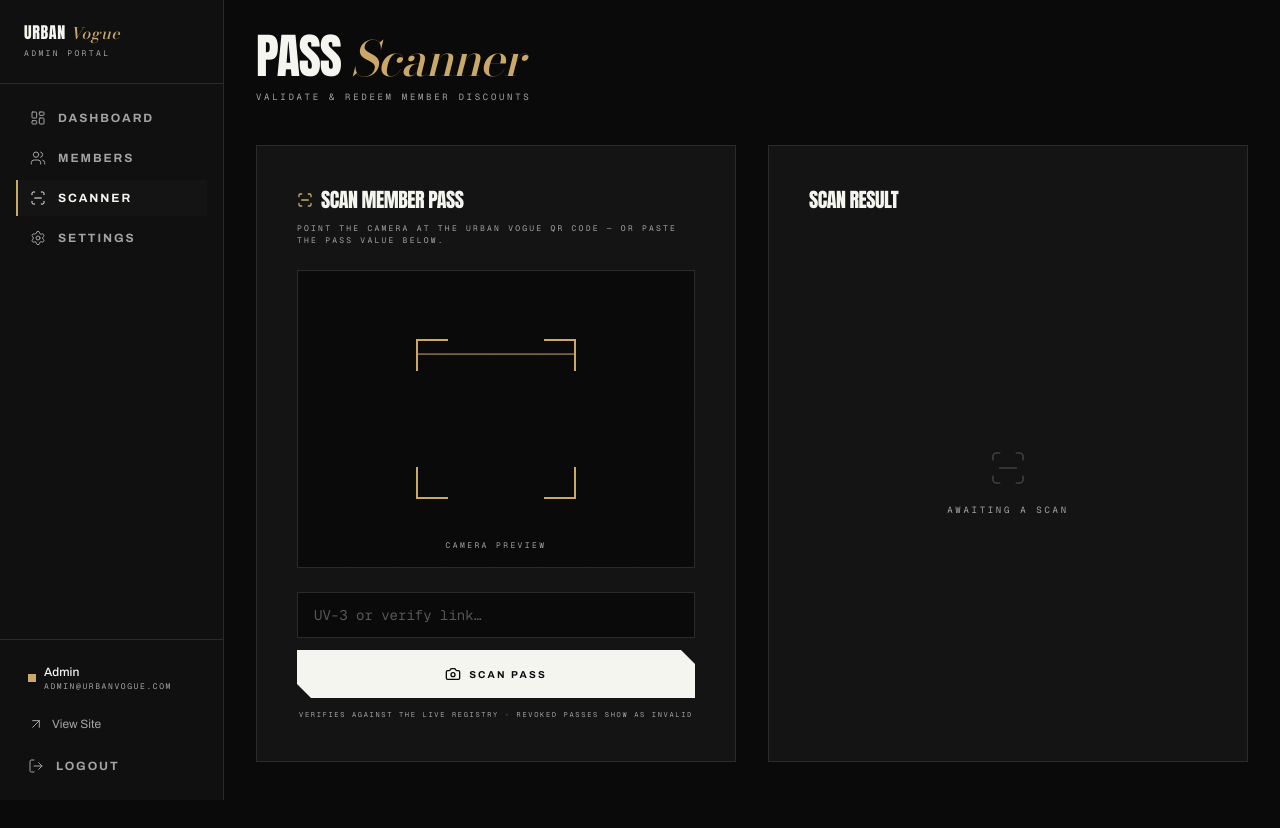
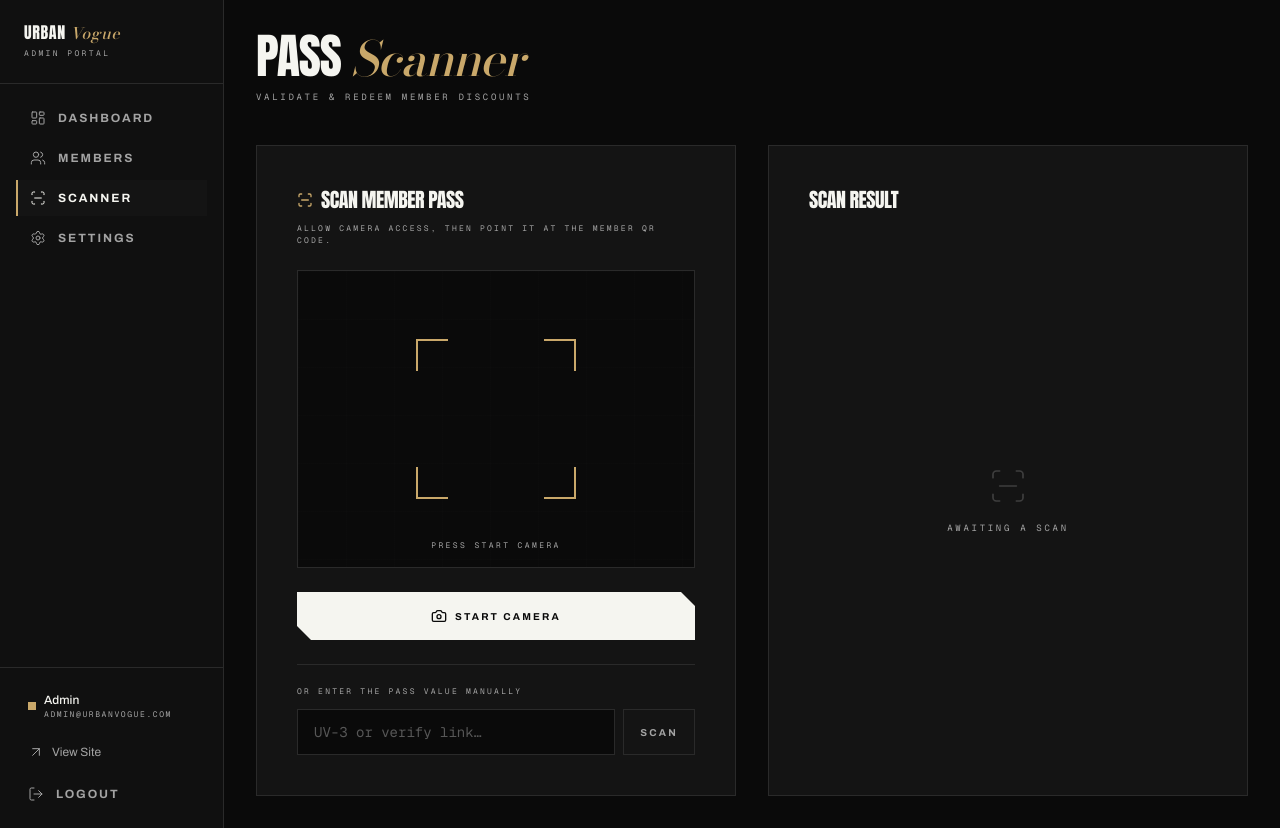
Before and after one commit to Anshukmt001/UrbanVogue, a Next.js app: page /admin/scanner in a window 1280 px wide. Before the commit the page ends 800 px from the top, so only its background shows below. Built offline with nearby package versions, Linux system fonts and the light colour scheme.

Commit message:
camera permissions

```diff
--- a/app/api/members/stats/route.ts
+++ b/app/api/members/stats/route.ts
@@ -5,8 +5,8 @@ import { Member, Settings } from "@/models";
 export const dynamic = "force-dynamic";
 
 const DEFAULT_LIMITS = {
-  earlyAccessLimit: 150,
-  tenPercentLimit: 100,
+  earlyAccessLimit: 100,
+  tenPercentLimit: 50,
   fivePercentLimit: 50,
 };
 
--- a/components/Footer.tsx
+++ b/components/Footer.tsx
@@ -2,7 +2,7 @@ import Link from "next/link";
 import { InstagramIcon } from "@/components/instagram-icon";
 
 const LINKS = [
-  { label: "Instagram", href: "https://instagram.com/urban_vogue_kct", external: true },
+  { label: "Instagram", href: "https://www.instagram.com/urban_vouge_kct", external: true },
   { label: "Early Access", href: "/join" },
   { label: "Admin Login", href: "/admin/login" },
   { label: "Privacy", href: "/#" },
--- a/components/Hero.tsx
+++ b/components/Hero.tsx
@@ -91,7 +91,7 @@ export function Hero() {
             <ArrowRight className="h-4 w-4 transition-transform duration-300 group-hover:translate-x-1" />
           </Link>
           <a
-            href="https://instagram.com/urban_vogue_kct"
+            href="https://www.instagram.com/urban_vouge_kct"
             target="_blank"
             rel="noopener noreferrer"
             className="inline-flex items-center justify-center gap-2 w-full sm:w-auto px-8 py-4 border border-border text-xs font-medium tracking-[0.22em] uppercase text-muted-foreground hover:text-foreground hover:border-silver transition-all duration-300"
--- a/components/Navbar.tsx
+++ b/components/Navbar.tsx
@@ -58,7 +58,7 @@ export function Navbar() {
               Early Access
             </Link>
             <a
-              href="https://instagram.com/urban_vogue_kct"
+              href="https://www.instagram.com/urban_vouge_kct"
               target="_blank"
               rel="noopener noreferrer"
               className="flex items-center gap-2 font-mono text-[9px] tracking-[0.3em] uppercase text-muted-foreground hover:text-primary transition-colors"
@@ -104,7 +104,7 @@ export function Navbar() {
                 Early Access
               </Link>
               <a
-                href="https://instagram.com/urban_vogue_kct"
+                href="https://www.instagram.com/urban_vouge_kct"
                 target="_blank"
                 rel="noopener noreferrer"
                 className="flex items-center gap-2 font-mono text-[10px] tracking-[0.3em] uppercase text-muted-foreground"
--- a/components/admin/QRScanner.tsx
+++ b/components/admin/QRScanner.tsx
@@ -1,8 +1,9 @@
 "use client";
 
-import { useState } from "react";
+import { useEffect, useRef, useState } from "react";
 import { motion } from "framer-motion";
-import { ScanLine, Camera, CheckCircle2, XCircle, Ban, SearchX } from "lucide-react";
+import { ScanLine, Camera, CameraOff, CheckCircle2, XCircle, Ban, SearchX } from "lucide-react";
+import { Html5Qrcode } from "html5-qrcode";
 import { Badge } from "@/components/ui/Badge";
 
 interface ScannedMember {
@@ -18,11 +19,29 @@ type Outcome =
   | { kind: "not_found" }
   | { kind: "error"; message: string };
 
+type CameraState =
+  | { kind: "idle" }
+  | { kind: "starting" }
+  | { kind: "active" }
+  | { kind: "denied"; message: string };
+
 export function QRScanner() {
   const [input, setInput] = useState("");
   const [scanning, setScanning] = useState(false);
   const [redeeming, setRedeeming] = useState(false);
   const [outcome, setOutcome] = useState<Outcome | null>(null);
+  const [camera, setCamera] = useState<CameraState>({ kind: "idle" });
+  const scannerRef = useRef<Html5Qrcode | null>(null);
+
+  useEffect(() => {
+    return () => {
+      const s = scannerRef.current;
+      if (s) {
+        s.stop().catch(() => {});
+        s.clear();
+      }
+    };
+  }, []);
 
   function parseNumber(value: string): number | null {
     const match = value.match(/uv-(\d+)/i) || value.match(/(\d)/);
@@ -32,12 +51,7 @@ export function QRScanner() {
     return n;
   }
 
-  async function doScan() {
-    const membershipNumber = parseNumber(input);
-    if (!membershipNumber) {
-      setOutcome({ kind: "error", message: "Enter a member number or a pass QR value like UV-3." });
-      return;
-    }
+  async function lookup(membershipNumber: number) {
     setScanning(true);
     setOutcome(null);
     try {
@@ -64,6 +78,78 @@ export function QRScanner() {
     } finally {
       setScanning(false);
     }
+  }
+
+  async function handleScan(value: string) {
+    const membershipNumber = parseNumber(value);
+    if (!membershipNumber) {
+      setOutcome({
+        kind: "error",
+        message: "This QR is not an Urban Vogue member pass. Scan the pass shown on the membership page.",
+      });
+      return;
+    }
+    await lookup(membershipNumber);
+  }
+
+  async function startCamera() {
+    setCamera({ kind: "starting" });
+    let scanner: Html5Qrcode;
+    try {
+      scanner = new Html5Qrcode("qr-reader", false);
+    } catch {
+      setCamera({
+        kind: "denied",
+        message: "Could not initialise the QR reader. Use manual entry below.",
+      });
+      return;
+    }
+    scannerRef.current = scanner;
+    try {
+      await scanner.start(
+        { facingMode: "environment" },
+        { fps: 10, qrbox: { width: 220, height: 220 } },
+        async (decodedText) => {
+          const s = scannerRef.current;
+          scannerRef.current = null;
+          if (s) {
+            await s.stop().catch(() => {});
+          }
+          setCamera({ kind: "idle" });
+          await handleScan(decodedText);
+        },
+        () => {}
+      );
+      setCamera({ kind: "active" });
+    } catch (err) {
+      try {
+        await scanner.clear();
+      } catch {}
+      scannerRef.current = null;
+      const name = err instanceof Error ? err.name : "";
+      let message = "Could not access the camera. Allow camera access and try again.";
+      if (name === "NotAllowedError") {
+        message = "Camera permission was denied. Enable camera access in your browser settings, then try again.";
+      } else if (name === "NotFoundError" || name === "OverconstrainedError") {
+        message = "No camera was found on this device.";
+      } else if (name === "NotReadableError") {
+        message = "The camera is busy or in use by another app.";
+      } else if (name === "NotSupportedError" || name === "TypeError") {
+        message = "QR scanning is not supported on this browser or device. Use manual entry below.";
+      } else if (name === "SecurityError") {
+        message = "Camera access requires a secure (HTTPS) connection. You may be on http:// — use the deployed HTTPS link or localhost.";
+      }
+      setCamera({ kind: "denied", message });
+    }
+  }
+
+  async function stopCamera() {
+    const s = scannerRef.current;
+    scannerRef.current = null;
+    if (s) {
+      await s.stop().catch(() => {});
+    }
+    setCamera({ kind: "idle" });
   }
 
   async function doRedeem(member: ScannedMember) {
@@ -103,6 +189,8 @@ export function QRScanner() {
   const invalidKind =
     outcome?.kind === "revoked" || outcome?.kind === "not_found";
   const member = outcome && "member" in outcome ? outcome.member : null;
+  const cameraActive = camera.kind === "active";
+  const cameraBusy = camera.kind === "starting";
 
   return (
     <div className="grid lg:grid-cols-2 gap-8">
@@ -115,52 +203,94 @@ export function QRScanner() {
           </h2>
         </div>
         <p className="font-mono text-[8px] tracking-[0.28em] uppercase text-muted-foreground mb-6">
-          Point the camera at the Urban Vogue QR code — or paste the pass value below.
+          Allow camera access, then point it at the member QR code.
         </p>
 
         <div className="relative aspect-[4/3] overflow-hidden bg-background border border-border">
+          <div id="qr-reader" className="absolute inset-0" />
+          {camera.kind === "denied" && (
+            <div className="absolute inset-0 flex flex-col items-center justify-center p-6 text-center bg-background">
+              <CameraOff className="h-8 w-8 text-red-400" strokeWidth={1.5} />
+              <p className="mt-3 font-mono text-[9px] leading-relaxed tracking-[0.18em] uppercase text-red-400">
+                Camera unavailable
+              </p>
+              <p className="mt-2 text-sm text-muted-foreground">{camera.message}</p>
+            </div>
+          )}
+          {!cameraActive && camera.kind !== "denied" && (
+            <div className="absolute inset-0 flex items-center justify-center">
               <div className="absolute inset-0 grid-pattern opacity-40" />
-          <div className="absolute inset-0 flex items-center justify-center">
               <div className="relative h-40 w-40">
                 <span className="absolute top-0 left-0 h-8 w-8 border-t-2 border-l-2 border-primary" />
                 <span className="absolute top-0 right-0 h-8 w-8 border-t-2 border-r-2 border-primary" />
                 <span className="absolute bottom-0 left-0 h-8 w-8 border-b-2 border-l-2 border-primary" />
                 <span className="absolute bottom-0 right-0 h-8 w-8 border-b-2 border-r-2 border-primary" />
+                {cameraBusy && (
                   <motion.span
                     animate={{ y: [-64, 64, -64] }}
                     transition={{ duration: 2.4, repeat: Infinity, ease: "easeInOut" }}
                     className="absolute left-0 right-0 h-px bg-primary"
                   />
+                )}
               </div>
             </div>
-          <div className="absolute bottom-4 left-0 right-0 text-center">
+          )}
+          <div className="absolute bottom-4 left-0 right-0 text-center pointer-events-none">
             <p className="font-mono text-[8px] tracking-[0.3em] uppercase text-muted-foreground">
-              {scanning ? "Scanning…" : "Camera preview"}
+              {cameraBusy
+                ? "Starting camera…"
+                : cameraActive
+                ? "Align the QR code inside the frame"
+                : camera.kind === "denied"
+                ? "Use manual entry below"
+                : "Press Start Camera"}
             </p>
           </div>
         </div>
 
+        {camera.kind !== "active" && camera.kind !== "starting" && (
+          <button
+            onClick={startCamera}
+            disabled={cameraBusy}
+            className="clip-notch mt-6 flex w-full items-center justify-center gap-2 bg-bone px-6 py-4 text-[10px] font-bold tracking-[0.22em] uppercase text-background hover:bg-[#c9a86a] transition-colors disabled:opacity-60 cursor-pointer"
+          >
+            <Camera className="h-4 w-4" />
+            Start Camera
+          </button>
+        )}
+        {camera.kind === "active" && (
+          <button
+            onClick={stopCamera}
+            className="clip-notch mt-6 flex w-full items-center justify-center gap-2 border border-border px-6 py-4 text-[10px] font-bold tracking-[0.22em] uppercase text-muted-foreground hover:text-foreground hover:border-silver transition-all cursor-pointer"
+          >
+            <CameraOff className="h-4 w-4" />
+            Stop Camera
+          </button>
+        )}
+
+        <div className="mt-6 border-t border-border pt-5">
+          <p className="mb-3 font-mono text-[8px] tracking-[0.28em] uppercase text-muted-foreground">
+            Or enter the pass value manually
+          </p>
+          <div className="flex gap-2">
             <input
               value={input}
               onChange={(e) => setInput(e.target.value)}
               onKeyDown={(e) => {
-            if (e.key === "Enter") doScan();
+                if (e.key === "Enter") handleScan(input);
               }}
               placeholder="UV-3 or verify link…"
-          className="mt-6 w-full border border-border bg-background px-4 py-3 font-mono text-sm text-bone placeholder:text-muted-foreground/50 focus:border-primary focus:outline-none"
+              className="flex-1 min-w-0 border border-border bg-background px-4 py-3 font-mono text-sm text-bone placeholder:text-muted-foreground/50 focus:border-primary focus:outline-none"
             />
-
             <button
-          onClick={doScan}
+              onClick={() => handleScan(input)}
               disabled={scanning}
-          className="clip-notch mt-3 flex w-full items-center justify-center gap-2 bg-bone px-6 py-4 text-[10px] font-bold tracking-[0.22em] uppercase text-background hover:bg-[#c9a86a] transition-colors disabled:opacity-60 cursor-pointer"
+              className="border border-border px-4 text-[10px] font-bold tracking-[0.22em] uppercase text-muted-foreground hover:text-foreground hover:border-primary transition-all disabled:opacity-60 cursor-pointer"
             >
-          <Camera className="h-4 w-4" />
-          {scanning ? "Scanning…" : "Scan Pass"}
+              {scanning ? "…" : "Scan"}
             </button>
-        <p className="mt-3 text-center font-mono text-[7px] tracking-[0.24em] uppercase text-muted-foreground">
-          Verifies against the live registry · revoked passes show as invalid
-        </p>
+          </div>
+        </div>
       </div>
 
       {/* Result */}
@@ -175,6 +305,13 @@ export function QRScanner() {
             <p className="mt-4 font-mono text-[9px] tracking-[0.3em] uppercase text-muted-foreground">
               Awaiting a scan
             </p>
+            {scanning && (
+              <motion.span
+                animate={{ rotate: 360 }}
+                transition={{ duration: 1, repeat: Infinity, ease: "linear" }}
+                className="mt-3 h-5 w-5 border border-primary border-t-transparent rounded-full"
+              />
+            )}
           </div>
         )}
 
```
Also changed, not shown: components/MemberProgress.tsx (+43 -5 lines). Lines whose indentation alone changed are shown as unchanged.
